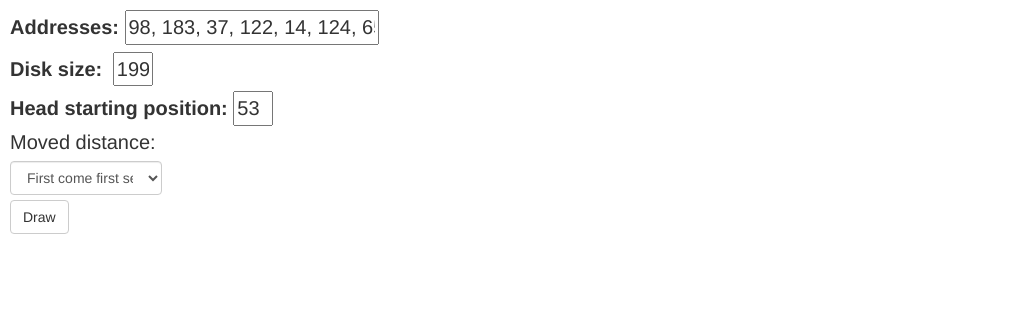
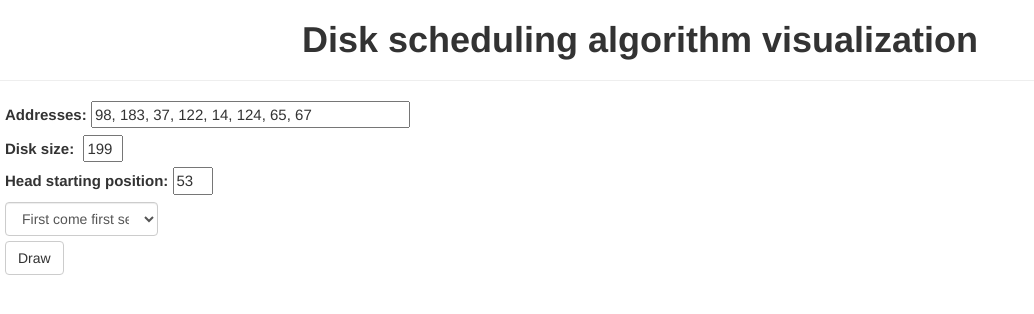
Before and after one commit to Emkinator/Emkinator.github.io, a plain HTML site: page index.html in a window 1280 px wide. Shown: the whole page, without its empty margins (0-1034 px from the left). Drawn offline with nearby package versions, Linux system fonts and the light colour scheme.

Commit message:
Ievas izveidotās izmaiņas
Pievienots virsraksts
"moved distance" teksts parādās tikai pēc "draw" uzspiešanas

```diff
--- a/index.html
+++ b/index.html
@@ -5,7 +5,7 @@
 		<link rel="stylesheet" href="https://maxcdn.bootstrapcdn.com/bootstrap/3.3.7/css/bootstrap.min.css" integrity="sha384-BVYiiSIFeK1dGmJRAkycuHAHRg32OmUcww7on3RYdg4Va+PmSTsz/K68vbdEjh4u" crossorigin="anonymous">
 		<style>
 			#addressInput{
-				width: 20%;
+				width: 25%;
 			}
 			#diskSizeInput{
 				width: 40px;
@@ -23,16 +23,21 @@
 				margin-button: 10px;
 			}
 			#inputText{
-				margin-top: 10px;
-				margin-left: 10px;
-				font-size: 20px;
+				margin-top: 5px;
+				margin-left: 5px;
+				font-size: 15px;
 			}
 		</style>
     </head>
 
 <body>
+<div id="heading">
+    <h1 style="text-align:center;"><b>Disk scheduling algorithm visualization</b></h1>
+	<hr>
+</div>
 <div id="inputText">
-    <label for="addresses">Addresses:</label>
+
+	<label for="addresses">Addresses:</label>
     <input type="text" name="addresses" value="98, 183, 37, 122, 14, 124, 65, 67" id="addressInput"><br/>
 
     <label for="diskSize">Disk size:</label>
@@ -40,8 +45,6 @@
 
     <label for="headStartPosition">Head starting position:</label>
     <input type="text" name="headStartPosition" value="53" id="headStartPositionInput"><br/>
-
-    <div id="distanceText">Moved distance: <div id="distanceResult"></div></div>
 
     <select id="algorithmSelectInput" class="form-control">
         <option value="FCFS">First come first serve</option>
@@ -51,7 +54,8 @@
         <option value="CLOOK">C-LOOK</option>
     </select>
 
-    <button id="drawButton" class="btn btn-default">Draw</button> <br/>
+    <button id="drawButton" class="btn btn-default" onclick="showDistance()">Draw</button> <br/>
+	<div id="distanceText" style="display:none;">Moved distance: <div id="distanceResult"></div></div>
 </div>
     <canvas id="myCanvas"></canvas>
 </body>
--- a/script.js
+++ b/script.js
@@ -396,3 +396,7 @@ function _visualizeMemoryAccess(ctx, addresses, currentPosition, currentHeight)
         _visualizeMemoryAccess(ctx, addresses, nextAddress, newHeight);
     });
 }
+function showDistance()
+{
+   document.getElementById('distanceText').style.display = "inline";
+}
```
